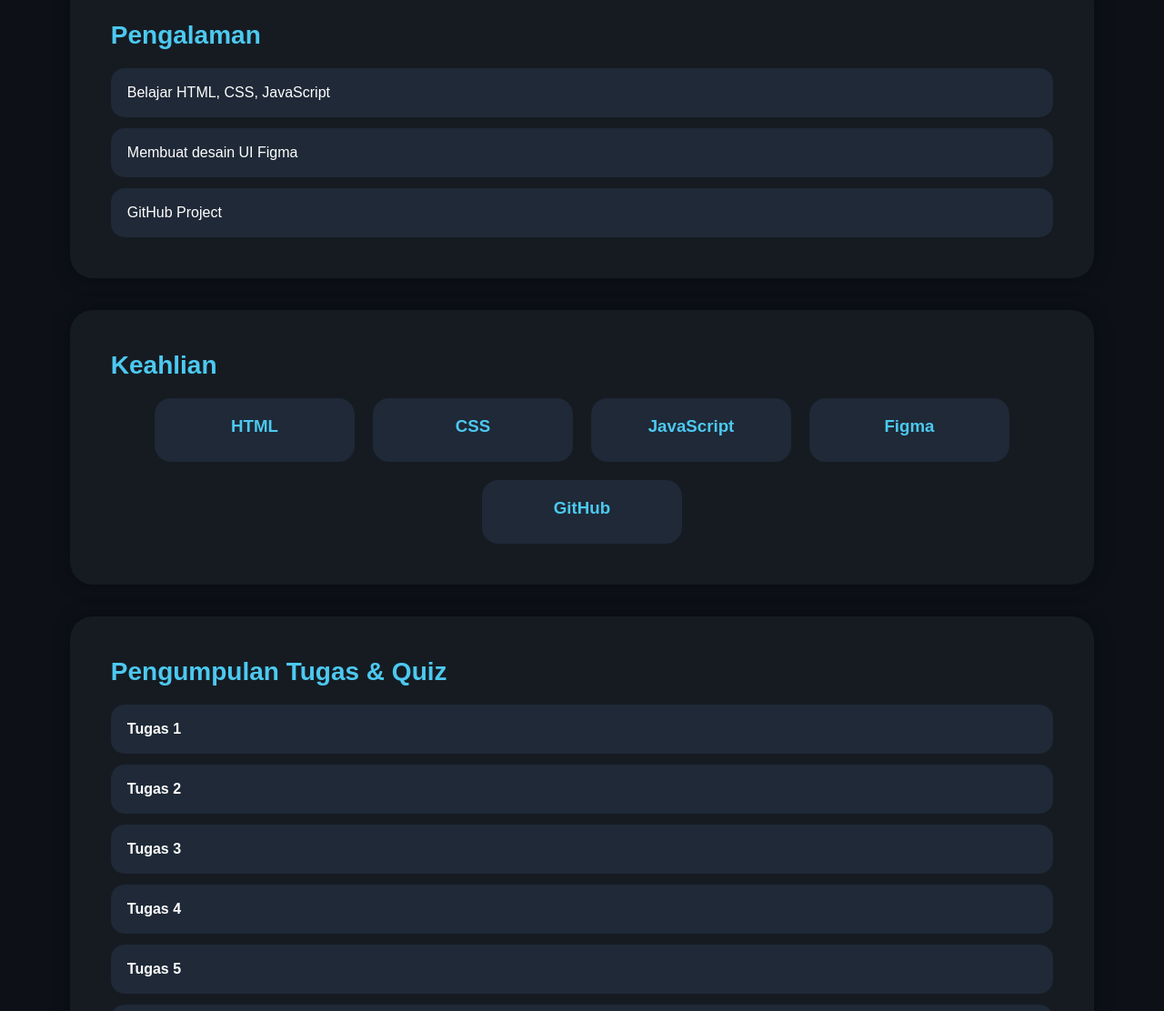
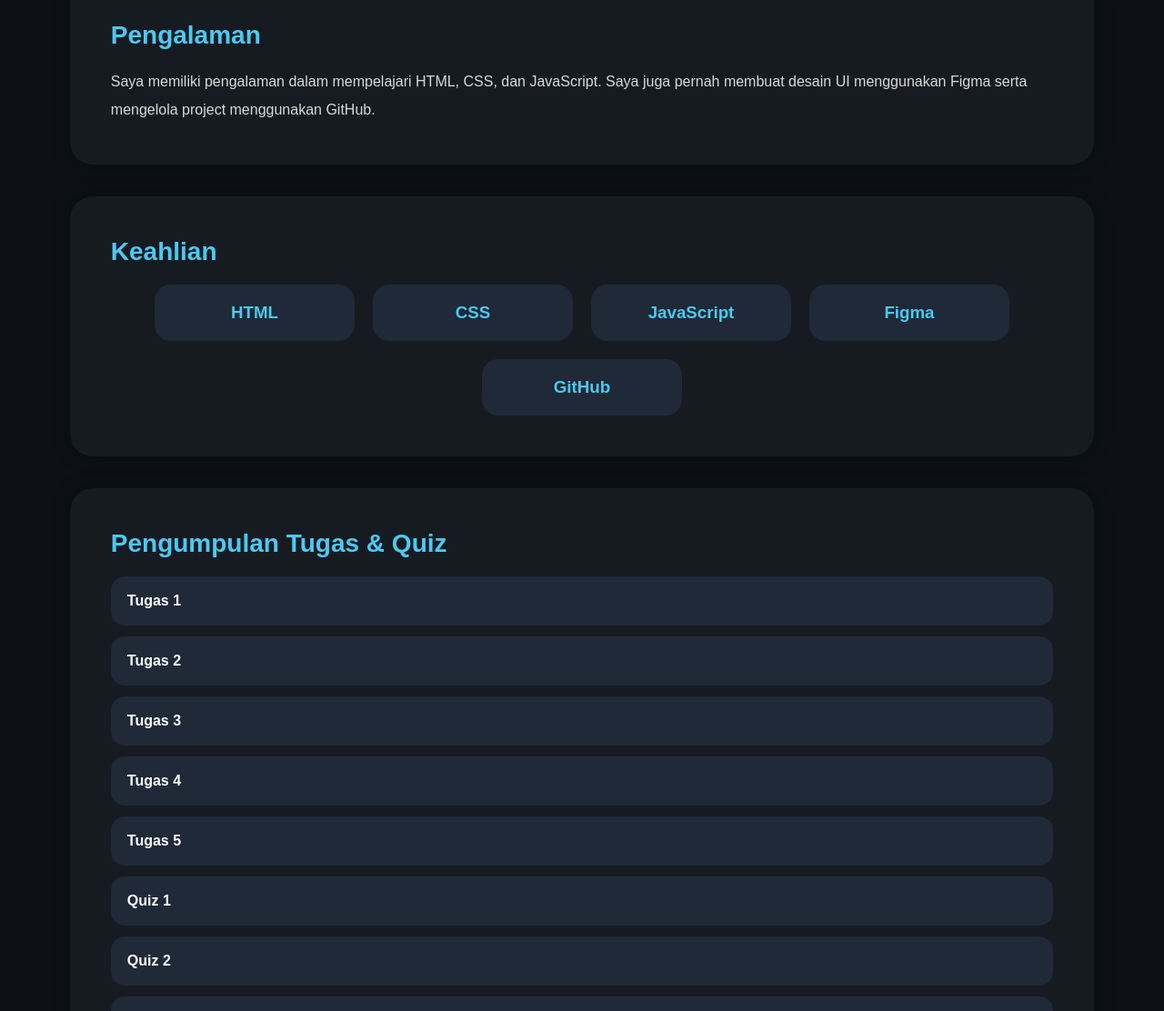
Before and after one commit to tpratiwityas/poertofolio-Tyas-Syafa-Pratiwi, a plain HTML site: page index.html in a window 1280 px wide. Shown: the part 1688-2800 px from the top of the page at 91% size. Drawn offline with Linux system fonts and the light colour scheme.

Commit message:
Update index.html

```diff
--- a/index.html
+++ b/index.html
@@ -141,7 +141,6 @@ background:#023e8a;
 
 .skill-card h3{
 color:#4cc9f0;
-margin-bottom:8px;
 }
 
 /* ===== KONTAK ===== */
@@ -172,7 +171,6 @@ margin-top:30px;
 
 <body>
 
-<!-- NAV -->
 <nav>
 <a href="#tentang">Tentang</a>
 <a href="#pendidikan">Pendidikan</a>
@@ -182,140 +180,93 @@ margin-top:30px;
 <a href="#kontak">Kontak</a>
 </nav>
 
-<!-- HEADER -->
 <header>
 <img src="profil.jpeg" class="profile-img">
-
 <h1>Tyas Syafa Pratiwi</h1>
-
-<p>
-Mahasiswa Pendidikan Teknologi Informasi<br>
-Universitas Lampung
-</p>
+<p>Mahasiswa Pendidikan Teknologi Informasi<br>Universitas Lampung</p>
 </header>
 
-<!-- PROFIL -->
 <section>
 <h2>Profil Singkat</h2>
-
 <p>
 Saya adalah mahasiswa Pendidikan Teknologi Informasi yang memiliki minat besar di bidang teknologi, khususnya pengembangan website, desain digital, dan pemrograman.
 </p>
-
 <p>
-Saya terus belajar HTML, CSS, JavaScript, Figma, dan GitHub untuk meningkatkan kemampuan saya dalam dunia teknologi modern.
+Saya terus mempelajari HTML, CSS, JavaScript, Figma, dan GitHub untuk meningkatkan kemampuan saya dalam dunia teknologi modern.
 </p>
 </section>
 
-<!-- TENTANG -->
 <section id="tentang">
 <h2>Tentang Saya</h2>
-
 <p>
 Halo, saya <b>Tyas Syafa Pratiwi</b>. Saya mahasiswa Universitas Lampung jurusan Pendidikan Teknologi Informasi.
 </p>
-
 <p>
 Saya memiliki semangat belajar tinggi dalam bidang web development dan desain UI/UX.
 </p>
 </section>
 
-<!-- PENDIDIKAN -->
 <section id="pendidikan">
 <h2>Riwayat Pendidikan</h2>
-
 <div class="school-box">SDN 1 Kesumajaya</div>
 <div class="school-box">SMPN 2 Bekri</div>
 <div class="school-box">SMKN 1 Bumi Ratu Nuban</div>
 <div class="school-box">Universitas Lampung</div>
-
 </section>
 
-<!-- PENGALAMAN -->
 <section id="pengalaman">
 <h2>Pengalaman</h2>
-
-<div class="school-box">Belajar HTML, CSS, JavaScript</div>
-<div class="school-box">Membuat desain UI Figma</div>
-<div class="school-box">GitHub Project</div>
-
+<p>
+Saya memiliki pengalaman dalam mempelajari HTML, CSS, dan JavaScript. Saya juga pernah membuat desain UI menggunakan Figma serta mengelola project menggunakan GitHub.
+</p>
 </section>
 
-<!-- KEAHLIAN -->
 <section id="keahlian">
 <h2>Keahlian</h2>
 
 <div class="skills-container">
 
-<a href="https://developer.mozilla.org/en-US/docs/Web/HTML" class="skill-card" target="_blank">
+<a href="https://developer.mozilla.org/en-US/docs/Web/HTML" target="_blank" class="skill-card">
 <h3>HTML</h3>
 </a>
 
-<a href="https://developer.mozilla.org/en-US/docs/Web/CSS" class="skill-card" target="_blank">
+<a href="https://developer.mozilla.org/en-US/docs/Web/CSS" target="_blank" class="skill-card">
 <h3>CSS</h3>
 </a>
 
-<a href="https://developer.mozilla.org/en-US/docs/Web/JavaScript" class="skill-card" target="_blank">
+<a href="https://developer.mozilla.org/en-US/docs/Web/JavaScript" target="_blank" class="skill-card">
 <h3>JavaScript</h3>
 </a>
 
-<a href="https://www.figma.com/" class="skill-card" target="_blank">
+<a href="https://www.figma.com/" target="_blank" class="skill-card">
 <h3>Figma</h3>
 </a>
 
-<a href="https://github.com/" class="skill-card" target="_blank">
+<a href="https://github.com/" target="_blank" class="skill-card">
 <h3>GitHub</h3>
 </a>
 
 </div>
 </section>
 
-<!-- TUGAS -->
 <section id="tugas">
 <h2>Pengumpulan Tugas & Quiz</h2>
 
-<div class="school-box">
-<a href="https://forms.gle/tqH8jR9XyEwcRmCd8" target="_blank">Tugas 1</a>
-</div>
+<div class="school-box"><a href="https://forms.gle/tqH8jR9XyEwcRmCd8" target="_blank">Tugas 1</a></div>
+<div class="school-box"><a href="https://forms.gle/sVzFzyiTrRiwdfZQA" target="_blank">Tugas 2</a></div>
+<div class="school-box"><a href="https://forms.gle/B3v2jx5kThcZjaqN8" target="_blank">Tugas 3</a></div>
+<div class="school-box"><a href="https://forms.gle/w36GHvNoAqp8dr1p7" target="_blank">Tugas 4</a></div>
+<div class="school-box"><a href="https://forms.gle/JPLFzn9jZKk8AEK68" target="_blank">Tugas 5</a></div>
 
-<div class="school-box">
-<a href="https://forms.gle/sVzFzyiTrRiwdfZQA" target="_blank">Tugas 2</a>
-</div>
-
-<div class="school-box">
-<a href="https://forms.gle/B3v2jx5kThcZjaqN8" target="_blank">Tugas 3</a>
-</div>
-
-<div class="school-box">
-<a href="https://forms.gle/w36GHvNoAqp8dr1p7" target="_blank">Tugas 4</a>
-</div>
-
-<div class="school-box">
-<a href="https://forms.gle/JPLFzn9jZKk8AEK68" target="_blank">Tugas 5</a>
-</div>
-
-<div class="school-box">
-<a href="https://youtu.be/0v_u6QOmILY?si=9saLM1u9LO5EnCkm" target="_blank">Quiz 1</a>
-</div>
-
-<div class="school-box">
-<a href="https://youtu.be/vFZ3e9IN6U0?feature=shared" target="_blank">Quiz 2</a>
-</div>
-
-<div class="school-box">
-<a href="https://youtu.be/p6d9SusGWrw?feature=shared" target="_blank">Quiz 3</a>
-</div>
-
-<div class="school-box">
-<a href="https://youtu.be/rgw2ERJoa40?feature=shared" target="_blank">Quiz 4</a>
-</div>
+<div class="school-box"><a href="https://youtu.be/0v_u6QOmILY?si=9saLM1u9LO5EnCkm" target="_blank">Quiz 1</a></div>
+<div class="school-box"><a href="https://youtu.be/vFZ3e9IN6U0?feature=shared" target="_blank">Quiz 2</a></div>
+<div class="school-box"><a href="https://youtu.be/p6d9SusGWrw?feature=shared" target="_blank">Quiz 3</a></div>
+<div class="school-box"><a href="https://youtu.be/rgw2ERJoa40?feature=shared" target="_blank">Quiz 4</a></div>
 
 </section>
 
-<!-- KONTAK -->
 <section id="kontak">
 <h2>Kontak</h2>
-
 <div class="contact-box">
 <p>Email: 2513025042@students.unila.ac.id</p>
 </div>
@@ -327,10 +278,8 @@ Saya memiliki semangat belajar tinggi dalam bidang web development dan desain UI
 <div class="contact-box">
 <p>LinkedIn: Tyas Syafa</p>
 </div>
-
 </section>
 
-<!-- FOOTER -->
 <footer>
 © 2026 Tyas Syafa Pratiwi
 </footer>
```
